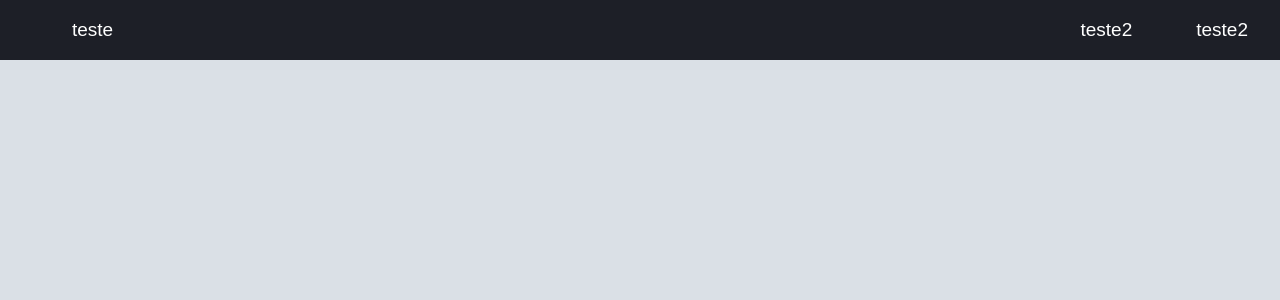
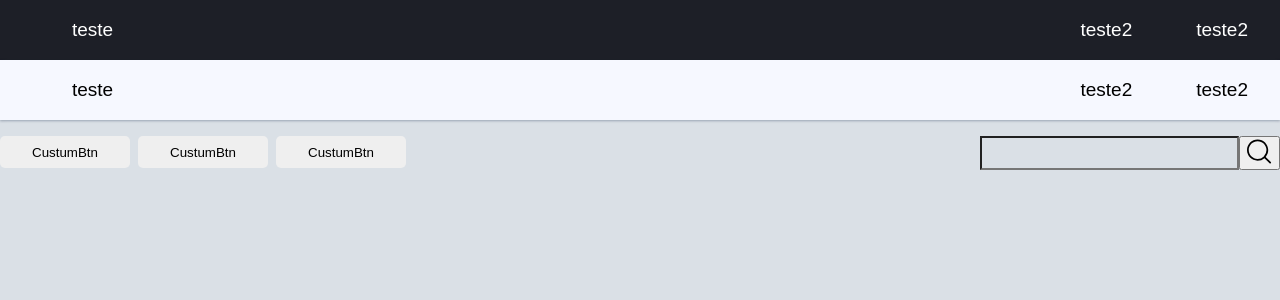
Before and after one commit to JeremiasRincaveski/java, a React (Vite) app in the folder frontJavaInterface/: page / in a window 1280 px wide. Shown: the top 300 px of the page. Built offline with nearby package versions, Linux system fonts and the light colour scheme.

Commit message:
creating searchComponent

```diff
--- a/frontJavaInterface/src/App.jsx
+++ b/frontJavaInterface/src/App.jsx
@@ -1,6 +1,7 @@
 import { createGlobalStyle, ThemeProvider } from "styled-components"
 import { Container } from "./components/container/Container"
 import { Header } from "./components/header/Header"
+import { Nav } from "./components/nav/Nav"
 import { MyContext } from "./context/MyContext"
 import { theme } from './theme/theme'
 
@@ -26,6 +27,7 @@ function App() {
         <GlobalStyle />
         <Container>
           <Header />
+          <Nav />
         </Container>
       </MyContext.Provider>
     </ThemeProvider>
--- a/frontJavaInterface/src/components/header/Header.jsx
+++ b/frontJavaInterface/src/components/header/Header.jsx
@@ -11,14 +11,13 @@ const StyledHeader = styled.header`
         padding: 0 2rem;
     }
 `
-// const StyledDiv = styled.div`
-// `
 
 export const Header = () => {
     return (
         <StyledHeader>
             <ul>
                 <li>teste</li>
+
             </ul>
             <ul>
                 <li>teste2</li>
--- /dev/null
+++ b/frontJavaInterface/src/components/nav/Nav.jsx
@@ -0,0 +1,98 @@
+import React from 'react'
+import styled from 'styled-components'
+
+const StyledNav = styled.nav`
+display: flex;
+justify-content: space-between;
+background-color: ${props => props.theme.colors.softWhite};
+margin-bottom: 1rem;
+box-shadow: 0 0.063rem 0.188rem rgb(31 50 81 / 12%), 0 0.063rem 0.125rem rgb(31 50 81 / 24%);
+    li{
+        display: inline;
+        list-style: none;
+        padding: 0 2rem;
+    }
+
+`
+
+const StyledDiv = styled.div`
+    display: flex;
+    justify-content: space-between;
+
+    div:last-of-type{
+        display: flex;
+        width: 300px;
+    }
+
+
+`
+const StyledButton = styled.button`
+    width: 130px;
+    height: 32px;
+    border-radius: 5px;
+    border: none;
+    margin-right: 0.5rem;
+`
+
+const Button = ({color, btnName='CustumBtn', Icon}) =>{
+    return <StyledButton backgroudColor={color} Icon={Icon}>
+        {btnName}
+    </StyledButton>
+}
+
+const StyledInput = styled.input`
+background-color: transparent;
+width:300px ;
+
+`
+
+const Input = ({Icon}) => {
+    return <StyledInput Icon={Icon} />
+
+}
+
+const SearchIcon = ({ size }) => {
+    return (
+        <svg
+            xmlns="http://www.w3.org/2000/svg"
+            height={size}
+            width={size}
+            viewBox="0 0 25 24"
+        >
+            <path
+                d="M10.609 0c5.85 0 10.608 4.746 10.608 10.58 0 2.609-.952 5-2.527 6.847l5.112 5.087a.87.87 0 01-1.227 1.233l-5.118-5.093a10.58 10.58 0 01-6.848 2.505C4.759 21.16 0 16.413 0 10.58 0 4.747 4.76 0 10.609 0zm0 1.74c-4.891 0-8.87 3.965-8.87 8.84 0 4.874 3.979 8.84 8.87 8.84a8.855 8.855 0 006.213-2.537l.04-.047a.881.881 0 01.058-.053 8.786 8.786 0 002.558-6.203c0-4.875-3.979-8.84-8.87-8.84z"
+                fill="#000"
+            />
+        </svg>
+    );
+};
+
+export const Nav = () => {
+    return (
+        <>
+            <StyledNav>
+                <ul>
+                    <li>teste</li>
+                </ul>
+                <ul>
+                    <li>teste2</li>
+                    <li>teste2</li>
+                </ul>
+            </StyledNav>
+            <StyledDiv>
+                <div>
+                    <Button />
+                    <Button />
+                    <Button />
+                </div>
+                <div>
+                    <Input  />
+                    <button>
+                        <SearchIcon size="25px" />
+                    </button>
+                </div>
+            </StyledDiv>
+
+        </>
+    )
+}
```
